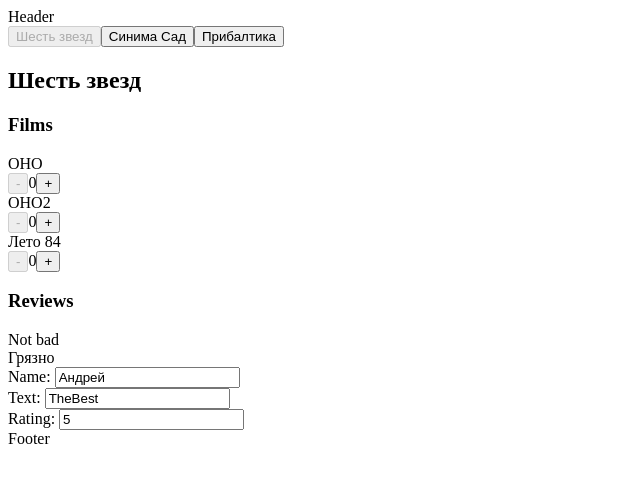
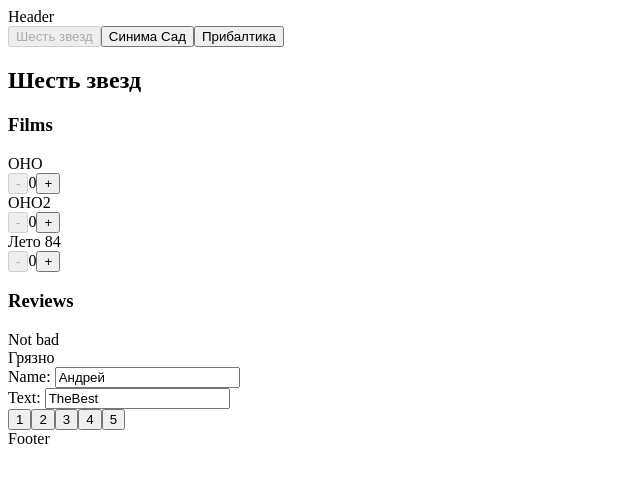
Before and after one commit to and-adad/simple-react-app, a React (Vite) app: page / in a window 1280 px wide. Shown: the top 482 px of the page, without its empty margins (0-640 px from the left). Built offline with nearby package versions, Linux system fonts and the light colour scheme.

Commit message:
Отрендерил при помощи нового компонента рейтинг в виде кнопок от одного до пяти

```diff
--- a/src/components/new-review-form/component.jsx
+++ b/src/components/new-review-form/component.jsx
@@ -1,4 +1,5 @@
 import { useReducer } from "react";
+import { Rating } from "../rating/component";
 
 const initialValue = {
   name: 'Андрей',
@@ -38,10 +39,11 @@ export const NewReviewForm = () => {
         />
       </div>
       <div>
-        <label htmlFor="rating">Rating: </label>
+        <Rating />
+        {/* <label htmlFor="rating">Rating: </label>
         <input type="number" id="rating" name="rating" value={form.rating}
           onChange={(event) => dispatch({ type: "setRating", payload: event.target.value })}
-        />
+        /> */}
       </div>
     </>
   );
--- /dev/null
+++ b/src/components/rating/component.jsx
@@ -0,0 +1,9 @@
+export const Rating = ({ maxRating = 5 }) => {
+  return (
+    <div>
+      {new Array(maxRating).fill(null).map((_, index) => (
+        <button key={index}>{index + 1}</button>
+    ))}
+    </div>
+  );
+};
```
